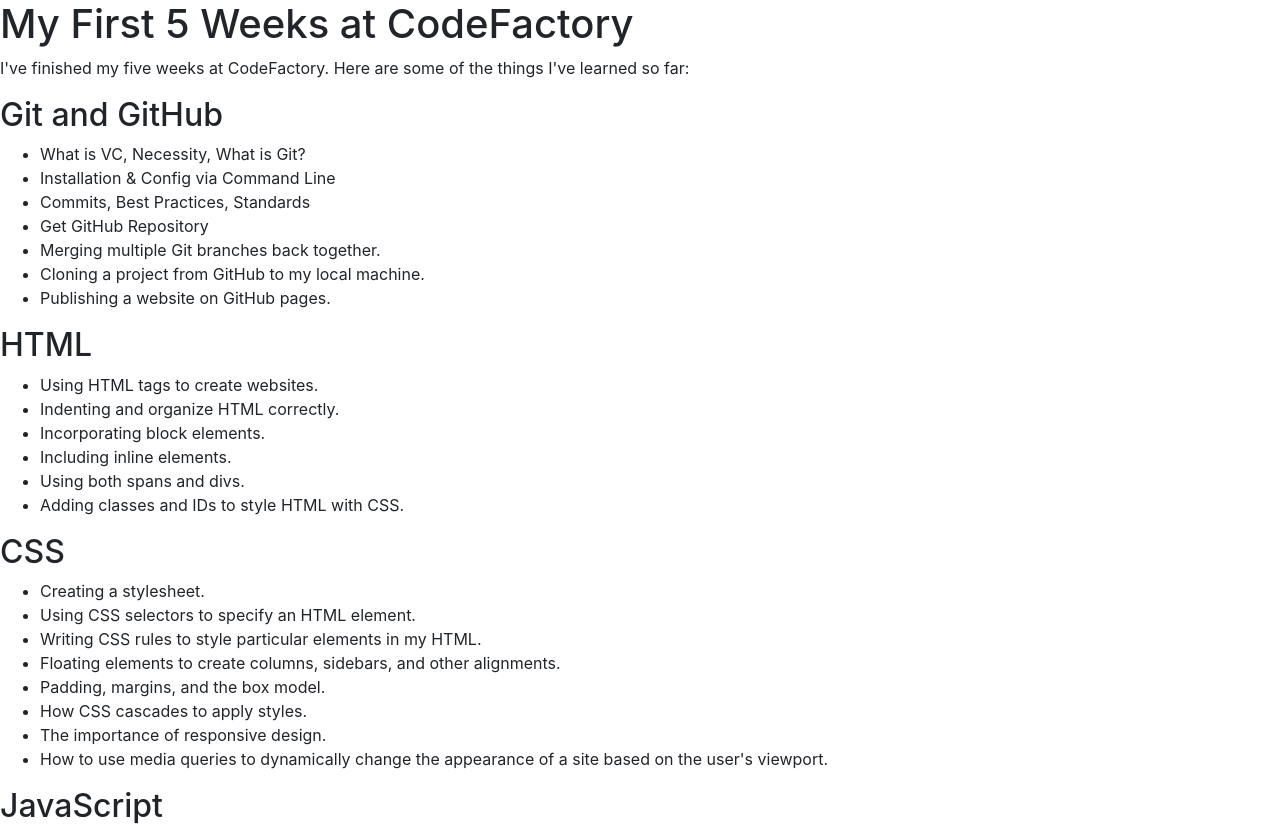
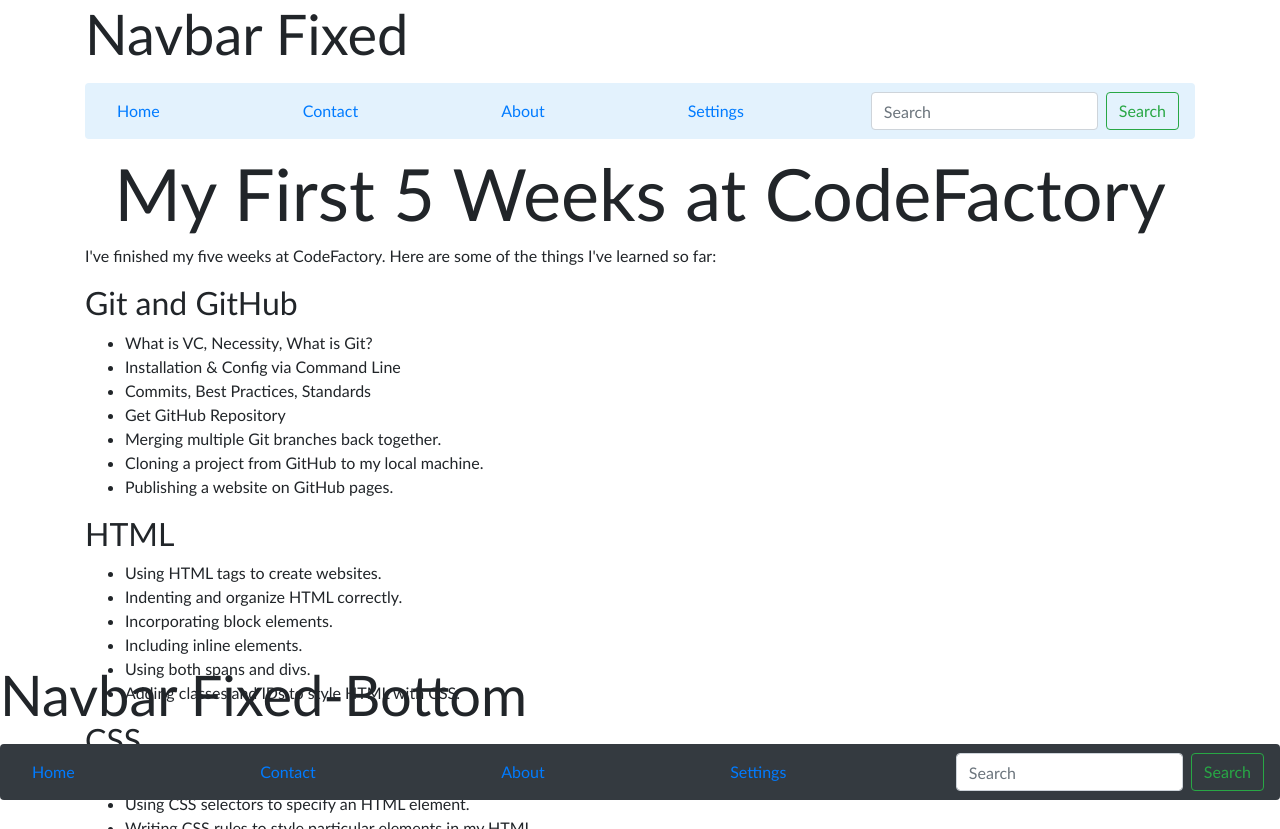
Before and after one commit to Jasi-W/WF-BS-DAY02-Jasmine-Alexander, a plain HTML site: page Jasmine/index.html in a window 1280 px wide. Shown: the top 829 px of the page. Drawn offline with nearby package versions, Linux system fonts and the light colour scheme.

Commit message:
Exercise 1

```diff
--- a/Jasmine/index.html
+++ b/Jasmine/index.html
@@ -7,10 +7,50 @@
    <meta name ="viewport" content="width=device-width, initial-scale=1, shrink-to-fit=no">
 
    <link rel="stylesheet"  href="https://stackpath.bootstrapcdn.com/bootstrap/4.3.1/css/bootstrap.min.css" integrity ="sha384-ggOyR0iXCbMQv3Xipma34MD+dH/1fQ784/j6cY/iJTQUOhcWr7x9JvoRxT2MZw1T" crossorigin="anonymous">
+	<link href= "style.css" rel="stylesheet" type= "text/css" media="all">
  </head>
- <body>
 
-    <h1>My First 5 Weeks at CodeFactory</h1>
+ <body class="container-fluid">
+	<head>
+	</head>
+
+	<nav class="container fixed-top">
+	<p class="display-4">Navbar Fixed</p>
+		<div class="navbar navbar-light rounded" style="background-color: #e3f2fd;">
+			<a class="nav-link active" href="#">Home</a>
+			<a class="nav-link" href="#">Contact</a>
+			<a class="nav-link" href="#">About</a>
+			<a class="nav-link" href="#">Settings</a>
+
+			<form class="form-inline">
+				<input class="form-control mr-sm-2" type="search" placeholder="Search" aria-label="Search">
+				<button class="btn btn-outline-success my-2 my-sm-0" type="submit">Search</button>
+			</form>
+		</div>
+	</nav>
+
+
+	<nav class="contained-fluid fixed-bottom">
+	<p class="display-4">Navbar Fixed-Bottom</p>
+		<div class="navbar navbar-dark  bg-dark rounded" style="background-color: #e3f2fd;">
+			<a class="nav-link active" href="#">Home</a>
+			<a class="nav-link" href="#">Contact</a>
+			<a class="nav-link" href="#">About</a>
+			<a class="nav-link" href="#">Settings</a>
+
+			<form class="form-inline">
+				<input class="form-control mr-sm-2" type="search" placeholder="Search" aria-label="Search">
+				<button class="btn btn-outline-success my-2 my-sm-0" type="submit">Search</button>
+			</form>
+		</div>
+	</nav>
+
+
+
+
+
+	<div class="container box1">
+	    <h1 class="display-3 text-center">My First 5 Weeks at CodeFactory</h1>
    <p>
      I've finished my five weeks at CodeFactory. Here are some of the things I've learned so far:
    </p>
@@ -75,8 +115,9 @@
      <li>Introduction to the Bootstrap</li>
      <li>Downloading Bootstrap</li>
    </ul>
+   </div>
 
-    <!-- Optional JavaScript -->
+   <!-- Optional JavaScript -->
 
     <!-- jQuery first, then Popper.js, then Bootstrap JS -->
    <script   src = "https://code.jquery.com/jquery-3.3.1.slim.min.js"   integrity = "sha384-q8i/X+965DzO0rT7abK41JStQIAqVgRVzpbzo5smXKp4YfRvH+8abtTE1Pi6jizo"   crossorigin = "anonymous"></script>
--- /dev/null
+++ b/Jasmine/style.css
@@ -0,0 +1,8 @@
+
+* {
+	font-family: calibri;
+}
+
+.box1 {
+	margin-top: 150px;
+}
```
Also changed, not shown: Jasmine/script.js (added).
